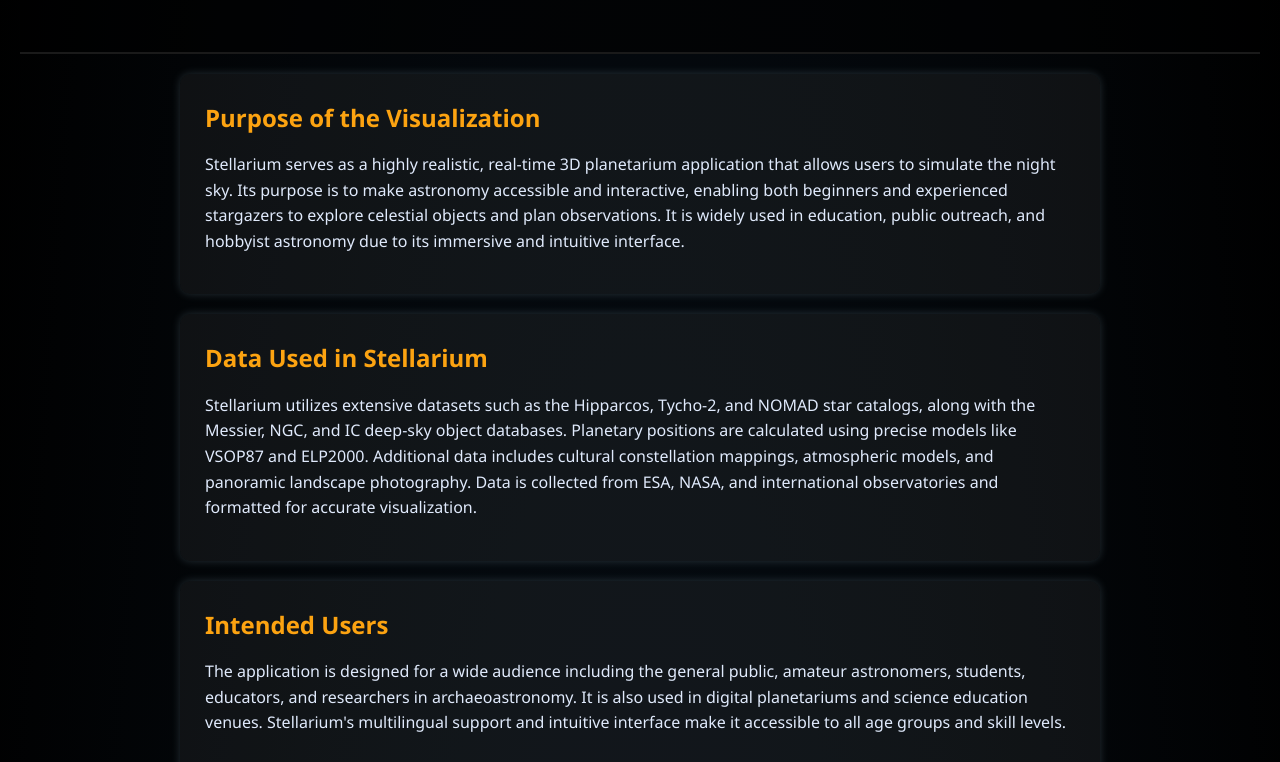
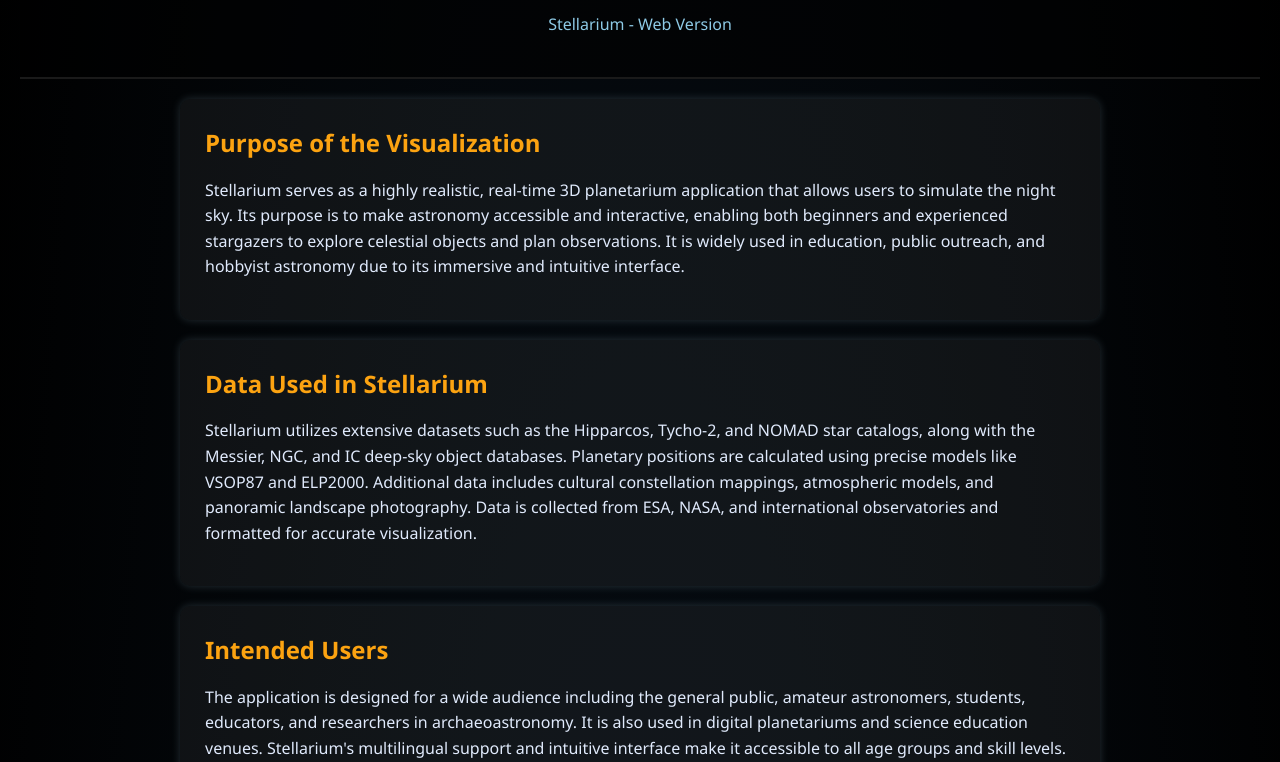
Before and after one commit to charakve/Vis-In-the-wild, a plain HTML site: page index.html in a window 1280 px wide. Shown: the part 168-930 px from the top of the page. Drawn offline with Linux system fonts and the light colour scheme; a script that the page names is missing.

Commit message:
Update index.html

```diff
--- a/index.html
+++ b/index.html
@@ -10,6 +10,7 @@
     <header>
       <h1>Stellarium: A Data Visualization Critique</h1>
       <p>By Viraj Kishore Charakanam & Mosaad Ahmed Mohammed</p>
+      <a href="https://stellarium-web.org/">Stellarium - Web Version</a>
     </header>
 
     <main>
```
